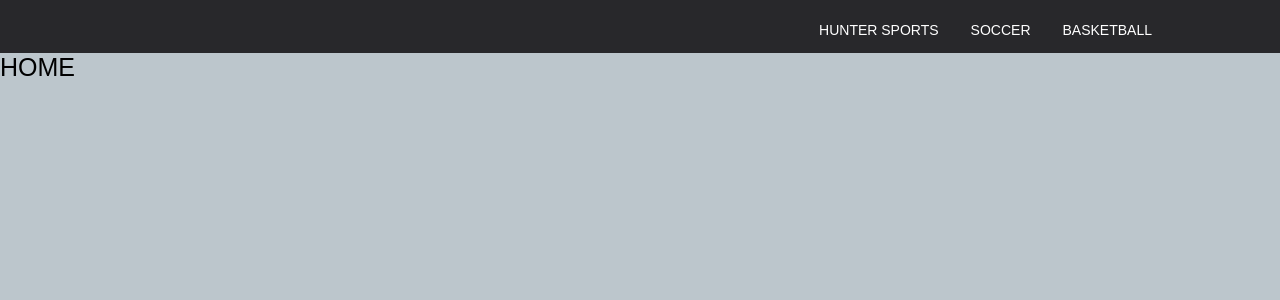
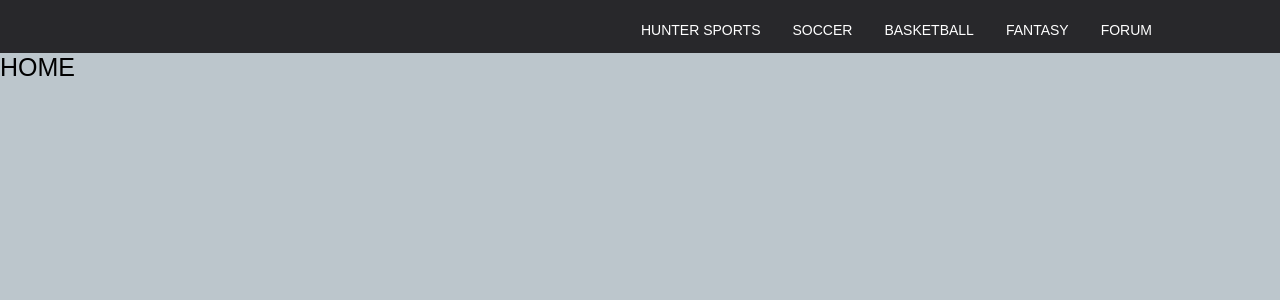
Before and after one commit to KevinFernandez16/htr_sports_front, a React (Create React App) app in the folder htr_sports/: page / in a window 1280 px wide. Shown: the top 300 px of the page. Built offline with nearby package versions, Linux system fonts and the light colour scheme.

Commit message:
added fantasy and forum page

```diff
--- a/htr_sports/src/App.js
+++ b/htr_sports/src/App.js
@@ -1,8 +1,9 @@
-import Forum from './pages/forum'
 import Header from './components/header'
 import Home from './pages/home'
 import Soccer from './pages/soccer'
 import Basketball from './pages/basketball'
+import Fantasy from './pages/fantasy'
+import Forum from './pages/forum'
 import Paths from './utils/route'
 import React from "react";
 import {
@@ -21,6 +22,8 @@ function App() {
           <Route path={Paths.home.path} element={<Home />} />
           <Route path={Paths.soccer.path} element={<Soccer />} />
           <Route path={Paths.basketball.path} element={<Basketball />} />
+          <Route path={Paths.fantasy.path} element={<Fantasy />} />
+          <Route path={Paths.forum.path} element={<Forum />} />
           {/* <Route path={Paths[1].path} element={<Soccer />} />
           <Route path={Paths[4].path} element={<Forum />} /> */}
         </Routes >
--- a/htr_sports/src/components/header.jsx
+++ b/htr_sports/src/components/header.jsx
@@ -21,6 +21,8 @@ const Header = () => {
                         <HeaderItem name={Paths.home.name} path={Paths.home.path}/>
                         <HeaderItem name={Paths.soccer.name} path={Paths.soccer.path}/>
                         <HeaderItem name={Paths.basketball.name} path={Paths.basketball.path}/>
+                        <HeaderItem name={Paths.fantasy.name} path={Paths.fantasy.path}/>
+                        <HeaderItem name={Paths.forum.name} path={Paths.forum.path}/>
                     </ul>
                 </nav>
             </div>
--- a/htr_sports/src/pages/fantasy.jsx
+++ b/htr_sports/src/pages/fantasy.jsx
@@ -0,0 +1,13 @@
+import { MainLayout } from "./mainLayout";
+
+
+const Fantasy = () => {
+    return <div className="page">
+    <MainLayout>
+       Fantasy
+    </MainLayout>
+
+    </div>
+}
+
+export default Fantasy;
--- a/htr_sports/src/pages/forum.jsx
+++ b/htr_sports/src/pages/forum.jsx
@@ -1,5 +1,19 @@
+// const Forum = () => {
+//     return <div className="page">FORUM</div>
+// }
+
+// export default Forum;
+
+import { MainLayout } from "./mainLayout";
+
+
 const Forum = () => {
-    return <div className="page">FORUM</div>
+    return <div className="page">
+    <MainLayout>
+       Forum
+    </MainLayout>
+
+    </div>
 }
 
 export default Forum;
--- a/htr_sports/src/pages/mainLayout.jsx
+++ b/htr_sports/src/pages/mainLayout.jsx
@@ -3,9 +3,9 @@ import Header from "../components/header";
 
 const MainLayout = (props) => {
     return <div>
-        <Header />
-        {props.children}
-    </div>
+            <Header />
+            {props.children}
+          </div>
 }
 
 export {MainLayout}
--- a/htr_sports/src/utils/route.js
+++ b/htr_sports/src/utils/route.js
@@ -35,9 +35,17 @@ const Paths = {
         name: 'Soccer',
         path: '/soccer'
     },
-    basketball:{
+    basketball: {
         name: 'Basketball',
         path: '/basketball'
+    },
+    fantasy: {
+        name: 'Fantasy',
+        path: '/fantasy'
+    },
+    forum: {
+        name: 'Forum',
+        path: '/forum'
     }
 };
 
```
